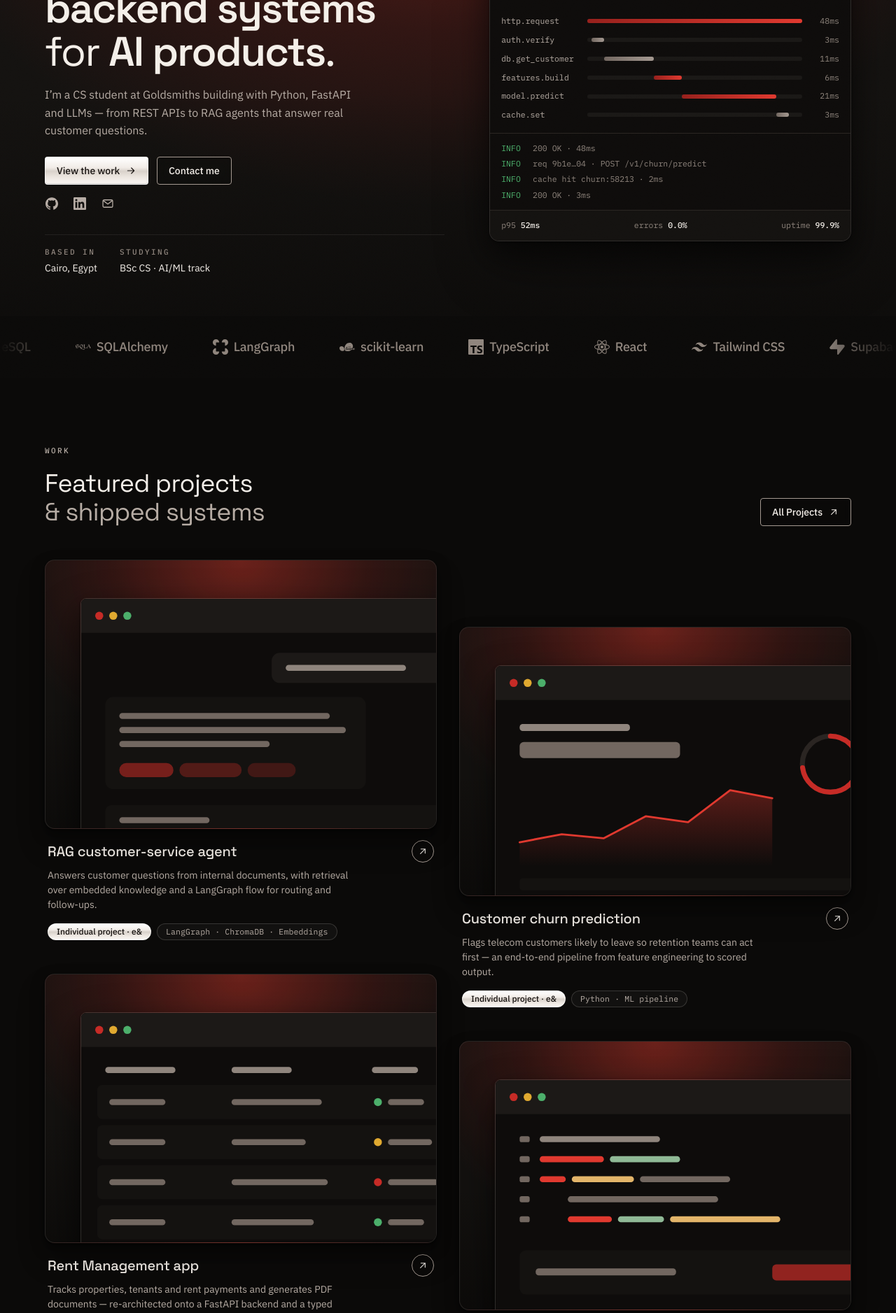
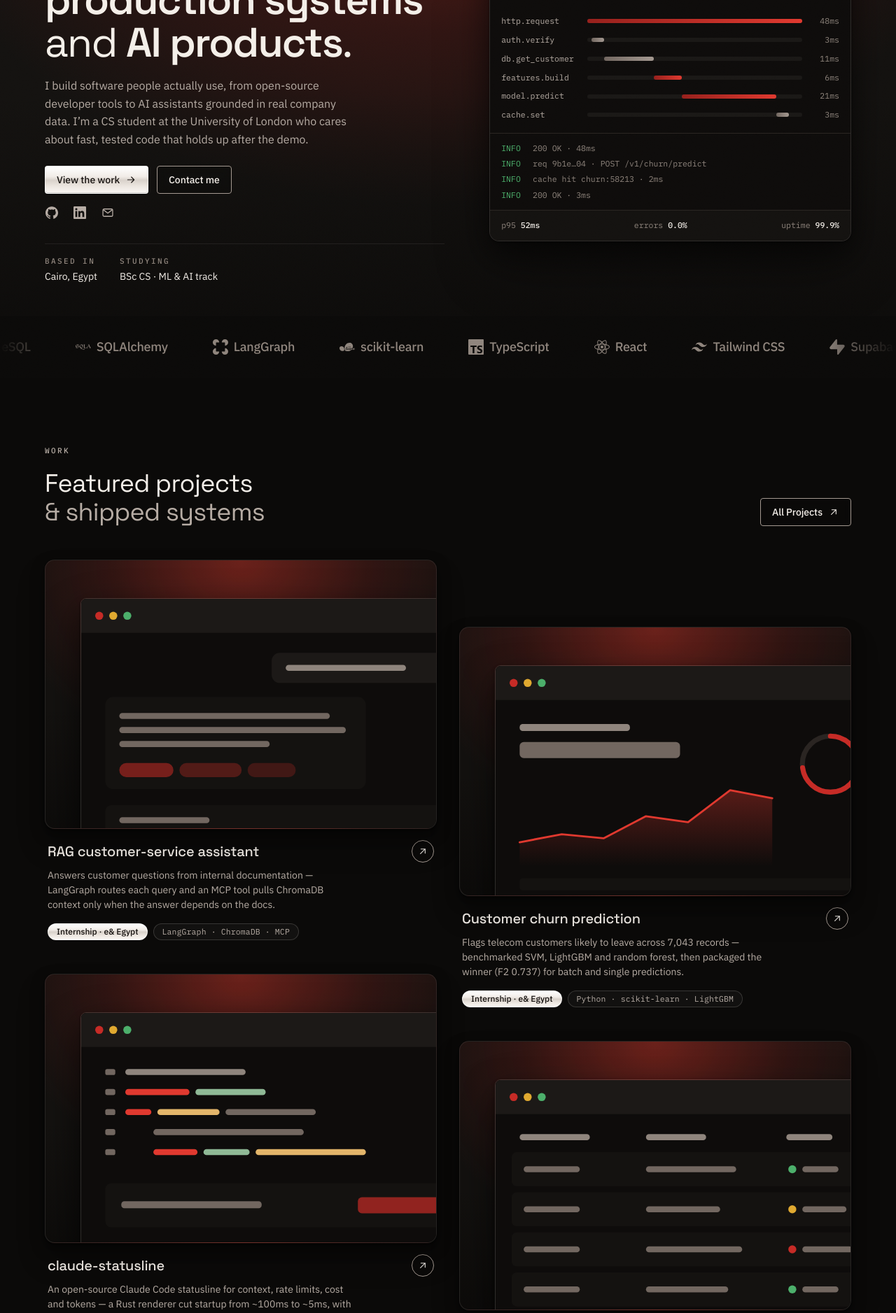
Before and after one commit to AlyIbrahim1/portfolio, a React (Vite) app: page / in a window 1280 px wide. Shown: the part 260-2137 px from the top of the page at 70% size. Built offline with nearby package versions, Linux system fonts and the light colour scheme.

Commit message:
feat: update portfolio content and tailor it to actual experience and information from resume

```diff
--- a/src/components/sections/HeroSection.tsx
+++ b/src/components/sections/HeroSection.tsx
@@ -20,8 +20,8 @@ export function HeroSection({ socials, spans, logs, stats, location, education }
       <div className="container hero-inner">
         <div>
           <Pill variant="status">Open to internships</Pill>
-          <h1 id="hero-title">Engineering <strong>backend systems</strong> for <strong>AI products</strong>.</h1>
-          <p className="lede">I’m a CS student at Goldsmiths building with Python, FastAPI and LLMs — from REST APIs to RAG agents that answer real customer questions.</p>
+          <h1 id="hero-title">Engineering <strong>production systems</strong> and <strong>AI products</strong>.</h1>
+          <p className="lede">I build software people actually use, from open-source developer tools to AI assistants grounded in real company data. I’m a CS student at the University of London who cares about fast, tested code that holds up after the demo.</p>
           <div className="actions"><Button href="#work" icon="arrow-right">View the work</Button><Button href="#contact" variant="secondary">Contact me</Button></div>
           <div className="hero-social" aria-label="Profiles">
             {socials.map((link) => <a className="soc" href={link.href} target={link.external ? '_blank' : undefined} rel={link.external ? 'noopener noreferrer' : undefined} aria-label={link.label} key={link.id}><Icon name={link.icon} /></a>)}
--- a/src/data/portfolio.ts
+++ b/src/data/portfolio.ts
@@ -16,7 +16,7 @@ export const profile = {
   city: 'Cairo',
   timeZone: 'Africa/Cairo',
   location: 'Cairo, Egypt',
-  education: 'BSc CS · AI/ML track',
+  education: 'BSc CS · ML & AI track',
 } as const
 
 export const navigation = [
@@ -28,7 +28,7 @@ export const navigation = [
 
 export const socialLinks = [
   { id: 'github', label: 'GitHub', icon: 'github', href: 'https://github.com/AlyIbrahim1', external: true },
-  { id: 'linkedin', label: 'LinkedIn', icon: 'linkedin', href: 'https://www.linkedin.com/', external: true },
+  { id: 'linkedin', label: 'LinkedIn', icon: 'linkedin', href: 'https://www.linkedin.com/in/alyibrahim1', external: true },
   { id: 'email', label: 'Email', icon: 'mail', href: `mailto:${profile.email}` },
 ] as const satisfies readonly SocialLink[]
 
@@ -48,31 +48,42 @@ export const technologies = [
 
 export const projects = [
   {
-    id: 'rag-customer-service-agent',
-    title: 'RAG customer-service agent',
-    description: 'Answers customer questions from internal documents, with retrieval over embedded knowledge and a LangGraph flow for routing and follow-ups.',
+    id: 'rag-customer-service-assistant',
+    title: 'RAG customer-service assistant',
+    description: 'Answers customer questions from internal documentation — LangGraph routes each query and an MCP tool pulls ChromaDB context only when the answer depends on the docs.',
     href: 'https://github.com/AlyIbrahim1',
     art: 'chat',
     artLabel: 'Placeholder screenshot of a chat interface',
-    tags: ['Individual project · e&', 'LangGraph · ChromaDB · Embeddings'],
+    tags: ['Internship · e& Egypt', 'LangGraph · ChromaDB · MCP'],
     lead: true,
     external: true,
   },
   {
     id: 'customer-churn-prediction',
     title: 'Customer churn prediction',
-    description: 'Flags telecom customers likely to leave so retention teams can act first — an end-to-end pipeline from feature engineering to scored output.',
+    description: 'Flags telecom customers likely to leave across 7,043 records — benchmarked SVM, LightGBM and random forest, then packaged the winner (F2 0.737) for batch and single predictions.',
     href: 'https://github.com/AlyIbrahim1',
     art: 'chart',
     artLabel: 'Placeholder screenshot of a model evaluation view',
-    tags: ['Individual project · e&', 'Python · ML pipeline'],
+    tags: ['Internship · e& Egypt', 'Python · scikit-learn · LightGBM'],
     lead: true,
     external: true,
   },
   {
-    id: 'rent-management-app',
-    title: 'Rent Management app',
-    description: 'Tracks properties, tenants and rent payments and generates PDF documents — re-architected onto a FastAPI backend and a typed React front end, with CI on every push.',
+    id: 'claude-statusline',
+    title: 'claude-statusline',
+    description: 'An open-source Claude Code statusline for context, rate limits, cost and tokens — a Rust renderer cut startup from ~100ms to ~5ms, with 3.8k npm downloads.',
+    href: 'https://github.com/AlyIbrahim1/claude-statusline',
+    art: 'code',
+    artLabel: 'Placeholder screenshot of source code',
+    tags: ['Open source · npm', 'Rust · JavaScript · GitHub Actions'],
+    lead: true,
+    external: true,
+  },
+  {
+    id: 'rent-manager',
+    title: 'Rent Manager',
+    description: 'Tracks renters, properties, dues and invoices for my family — tenant-scoped FastAPI APIs, Supabase auth, React dashboards and PDF receipts, with CI on every push.',
     href: 'https://github.com/AlyIbrahim1',
     art: 'table',
     artLabel: 'Placeholder screenshot of a rent payments table',
@@ -80,29 +91,15 @@ export const projects = [
     lead: true,
     external: true,
   },
-  {
-    id: 'ai-property-price-estimator',
-    title: 'AI Property Price Estimator',
-    description: 'Predicts a property’s price from its listing features — a scikit-learn model served as a FastAPI endpoint and backed by PostgreSQL.',
-    href: 'https://github.com/AlyIbrahim1',
-    art: 'code',
-    artLabel: 'Placeholder screenshot of API source code',
-    tags: ['Capstone', 'scikit-learn · FastAPI · PostgreSQL'],
-    lead: true,
-    external: true,
-  },
 ] as const satisfies readonly Project[]
 
 export const archiveProjects = [
-  { id: 'claude-statusline', title: 'claude-statusline', description: 'A Neovim statusline that reads Claude Code’s live JSON over stdin.', stack: 'Neovim · CLI', href: 'https://github.com/AlyIbrahim1' },
-  { id: 'egyptian-adventure', title: 'Egyptian Adventure', description: 'A 2D platformer that started as a university final project.', stack: 'JavaScript · p5.js', href: 'https://github.com/AlyIbrahim1' },
-  { id: 'internet-history', title: 'Internet History', description: 'A history site rendered from structured JSON with templates.', stack: 'Handlebars · JSON', href: 'https://github.com/AlyIbrahim1' },
+  { id: 'data-visualisation-gallery', title: 'Data Visualisation Gallery', description: 'Nine interactive visualisations on a shared load lifecycle, including a 3D WebGL earthquake mesh.', stack: 'JavaScript · p5.js · WebGL', href: 'https://github.com/AlyIbrahim1' },
 ] as const satisfies readonly ArchiveProject[]
 
 export const timeline = [
-  { id: 'feedforward', state: 'done', date: 'Aug 2026', org: 'EUE UOL CS Society', title: 'FeedForward hackathon', description: 'A 24-hour build with a small team, using AI coding tools to go from idea to working prototype.' },
-  { id: 'etisalat-internship', state: 'done', date: 'Aug 2026 — Sep 2026', org: 'e& Egypt', title: 'AI & Analytics Intern', description: 'Worked on the AI & Advanced Analytics team, owning two projects end to end.', bullets: ['Built a customer-churn prediction pipeline, from feature engineering to scored output.', 'Shipped a RAG customer-service agent on LangGraph and ChromaDB.'] },
-  { id: 'goldsmiths', state: 'current', date: '2025 — Present', org: 'Goldsmiths, University of London', title: 'BSc Computer Science — AI/ML track', description: 'Studying remotely from Cairo, with a focus on machine learning and backend systems.' },
+  { id: 'eand-internship', state: 'done', date: 'Aug 2026 — Sep 2026', org: 'e& Egypt', title: 'AI & Advanced Analytics Intern', description: 'Built two AI projects end to end on the AI & Advanced Analytics team.', bullets: ['Built a churn prediction pipeline on 7,043 telecom records; random forest reached an F2 of 0.737.', 'Built a RAG customer-service assistant with LangGraph, ChromaDB and MCP-routed retrieval.'] },
+  { id: 'university-of-london', state: 'current', date: 'Oct 2024 — 2028', org: 'University of London (Goldsmiths) · EUE', title: 'BSc Computer Science — ML & AI track', description: 'Studying in Cairo through EUE, on track for First-class Honours (~3.8 GPA).' },
   { id: 'next-role', state: 'upcoming', date: 'Next', title: 'Software engineering internship', description: 'Looking for a backend or AI/ML engineering role.' },
 ] as const satisfies readonly TimelineItem[]
 
```
Also changed, not shown: 2 other files (tests, documents, lock files or other folders).
